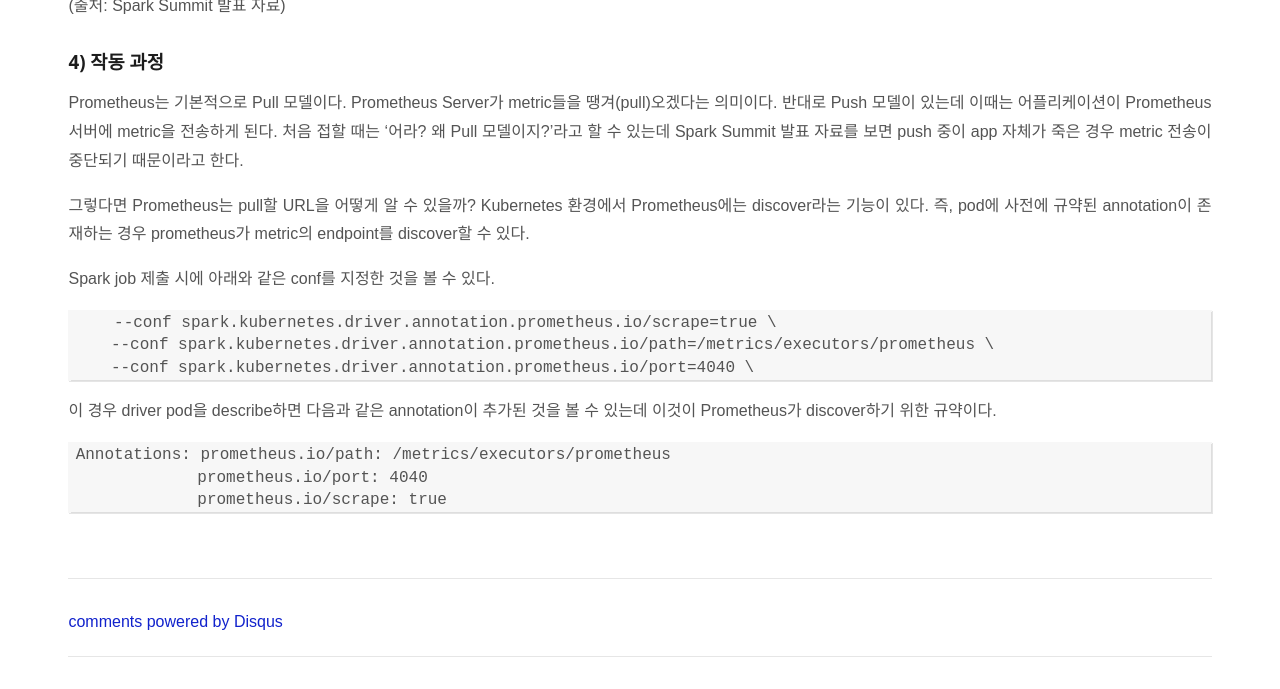
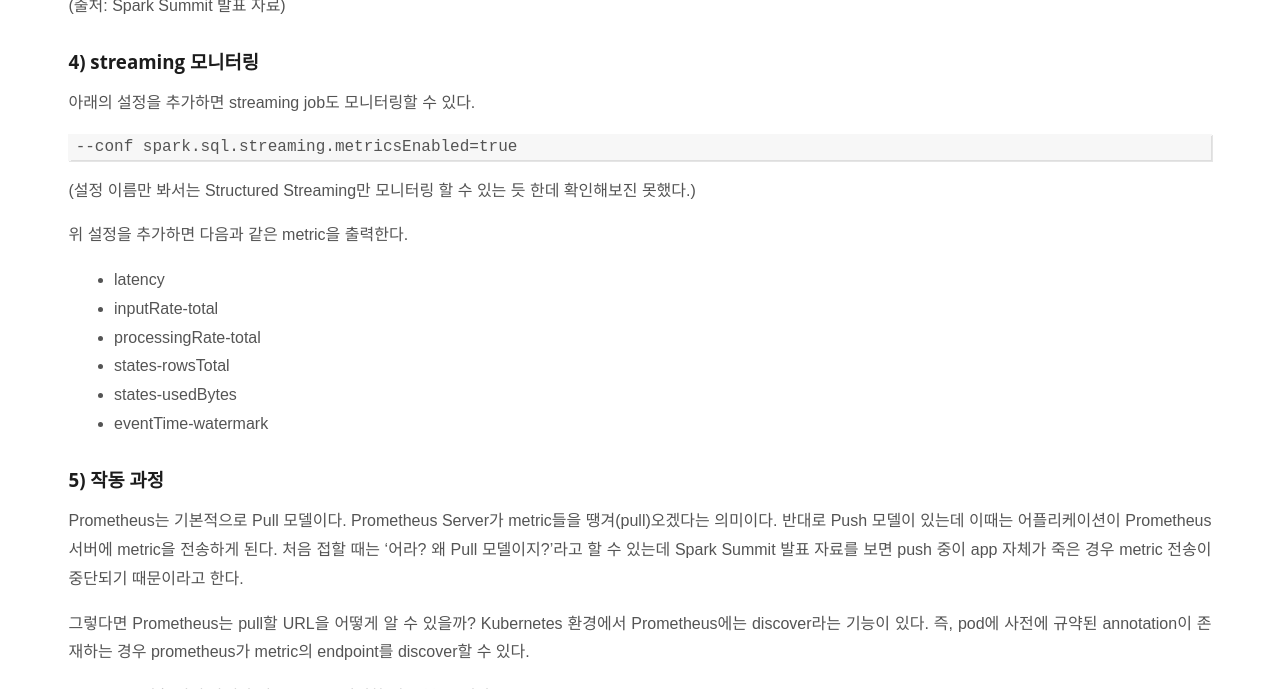
Before and after one commit to jason-heo/jason-heo.github.io, a Jekyll site: the page built from _posts/2021-01-31-spark30-prometheus.md, in a window 1280 px wide and 900 px high, scrolled down 1870 px, cut to the strip 211-900 px from the top of the window. Built offline with Jekyll 4.4.1, drawn with Linux system fonts in a browser that asks for light colours; comment, search, counter and statistics services are not loaded.

Commit message:
sstreaming job 모니터링 추가

````diff
--- a/_posts/2021-01-31-spark30-prometheus.md
+++ b/_posts/2021-01-31-spark30-prometheus.md
@@ -72,7 +72,26 @@
 
 (출처: Spark Summit 발표 자료)
 
-### 4) 작동 과정
+### 4) streaming 모니터링
+
+아래의 설정을 추가하면 streaming job도 모니터링할 수 있다.
+
+```
+--conf spark.sql.streaming.metricsEnabled=true
+```
+
+(설정 이름만 봐서는 Structured Streaming만 모니터링 할 수 있는 듯 한데 확인해보진 못했다.)
+
+위 설정을 추가하면 다음과 같은 metric을 출력한다.
+
+- latency
+- inputRate-total
+- processingRate-total
+- states-rowsTotal
+- states-usedBytes
+- eventTime-watermark
+
+### 5) 작동 과정
 
 Prometheus는 기본적으로 Pull 모델이다. Prometheus Server가 metric들을 땡겨(pull)오겠다는 의미이다. 반대로 Push 모델이 있는데 이때는 어플리케이션이 Prometheus 서버에 metric을 전송하게 된다. 처음 접할 때는 '어라? 왜 Pull 모델이지?'라고 할 수 있는데 Spark Summit 발표 자료를 보면 push 중이 app 자체가 죽은 경우 metric 전송이 중단되기 때문이라고 한다.
 
````
